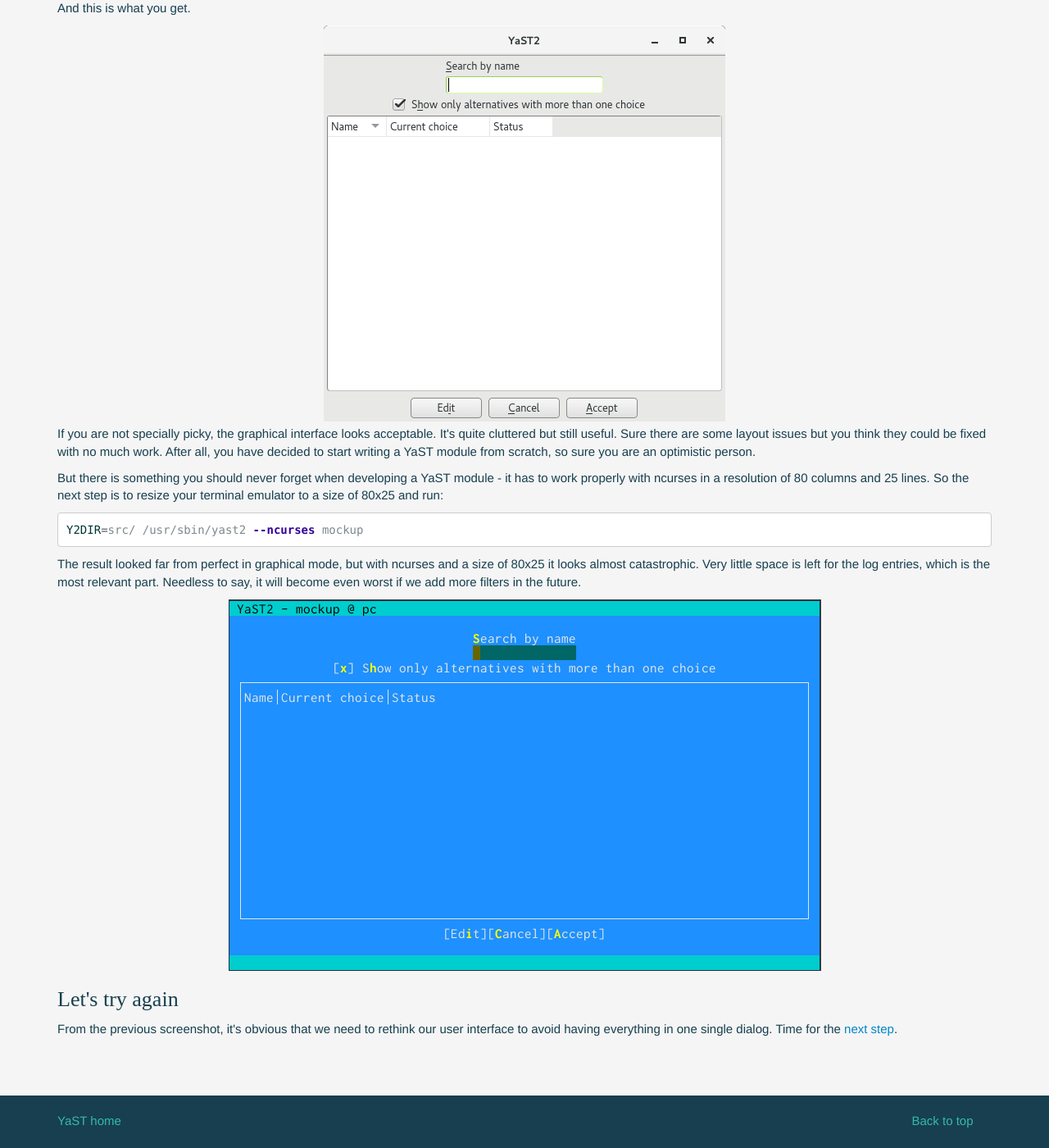
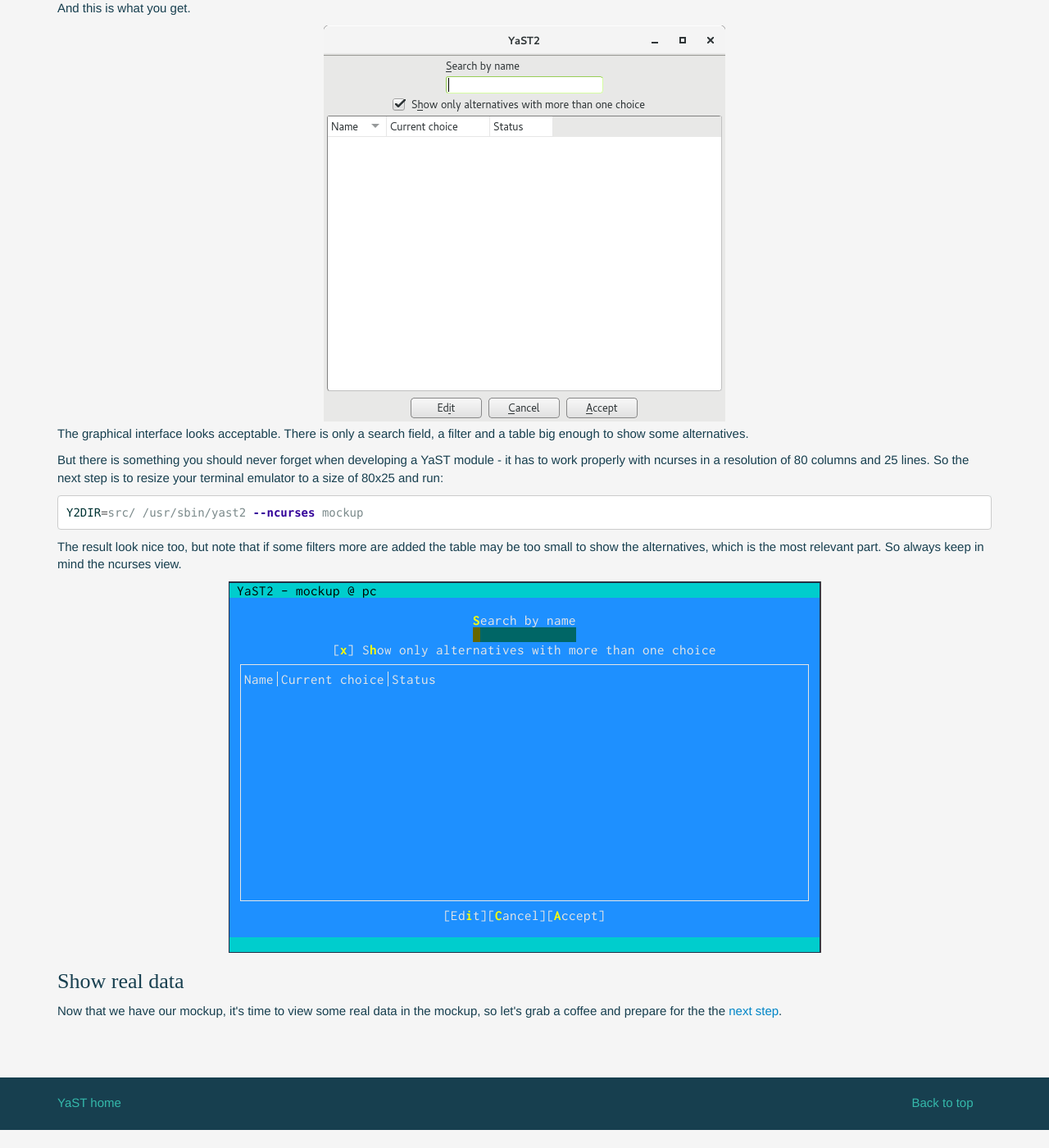
Before and after one commit to jyeray/yast-alternatives-tutorial, a Jekyll site: the page built from step2.html, in a window 1280 px wide and 1400 px high, scrolled down 1941 px. Shown: the whole window at 82% size. Built offline with Jekyll 4.4.1, drawn with Linux system fonts in a browser that asks for light colours; some web fonts are replaced; after the commit the page ends 3319 px from its top, so only the background shows below that.

Commit message:
Modify text about user interface

```diff
--- a/step2.html
+++ b/step2.html
@@ -116,10 +116,8 @@ Y2DIR=src/ /usr/sbin/yast2 mockup
 <p>And this is what you get.</p>
 <img class="centered" src="assets/images/step2-qt.png">
 <p>
-If you are not specially picky, the graphical interface looks acceptable. It's
-quite cluttered but still useful. Sure there are some layout issues but you
-think they could be fixed with no much work. After all, you have decided to
-start writing a YaST module from scratch, so sure you are an optimistic person.
+The graphical interface looks acceptable. There is only a search field, a filter
+and a table big enough to show some alternatives.
 </p>
 <p>
 But there is something you should never forget when developing a YaST module - it
@@ -130,16 +128,14 @@ So the next step is to resize your terminal emulator to a size of 80x25 and run:
 Y2DIR=src/ /usr/sbin/yast2 --ncurses mockup
 {% endhighlight %}
 <p>
-The result looked far from perfect in graphical mode, but with ncurses and a
-size of 80x25 it looks almost catastrophic. Very little space is left for the
-log entries, which is the most relevant part. Needless to say, it will become
-even worst if we add more filters in the future.
+The result look nice too, but note that if some filters more are added the table
+may be too small to show the alternatives, which is the most relevant part. So
+always keep in mind the ncurses view.
 </p>
 <img class="centered" src="assets/images/step2-ncurses.png">
 
-<h3>Let's try again</h3>
+<h3>Show real data</h3>
 <p>
-From the previous screenshot, it's obvious that we need to rethink our user
-interface to avoid having everything in one single dialog. Time for the
-<a href="step3.html">next step</a>.
+Now that we have our mockup, it's time to view some real data in the mockup, so
+let's grab a coffee and prepare for the the <a href="step3.html">next step</a>.
 </p>
```
